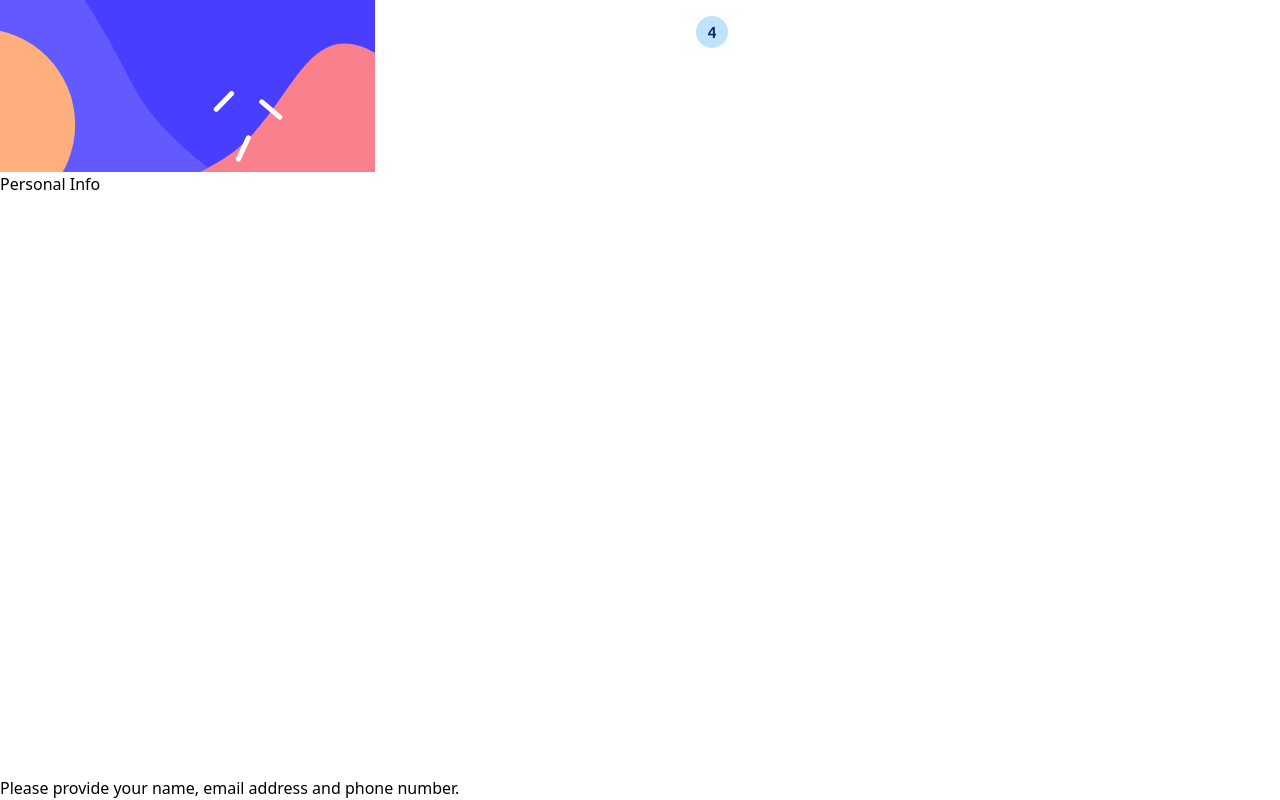
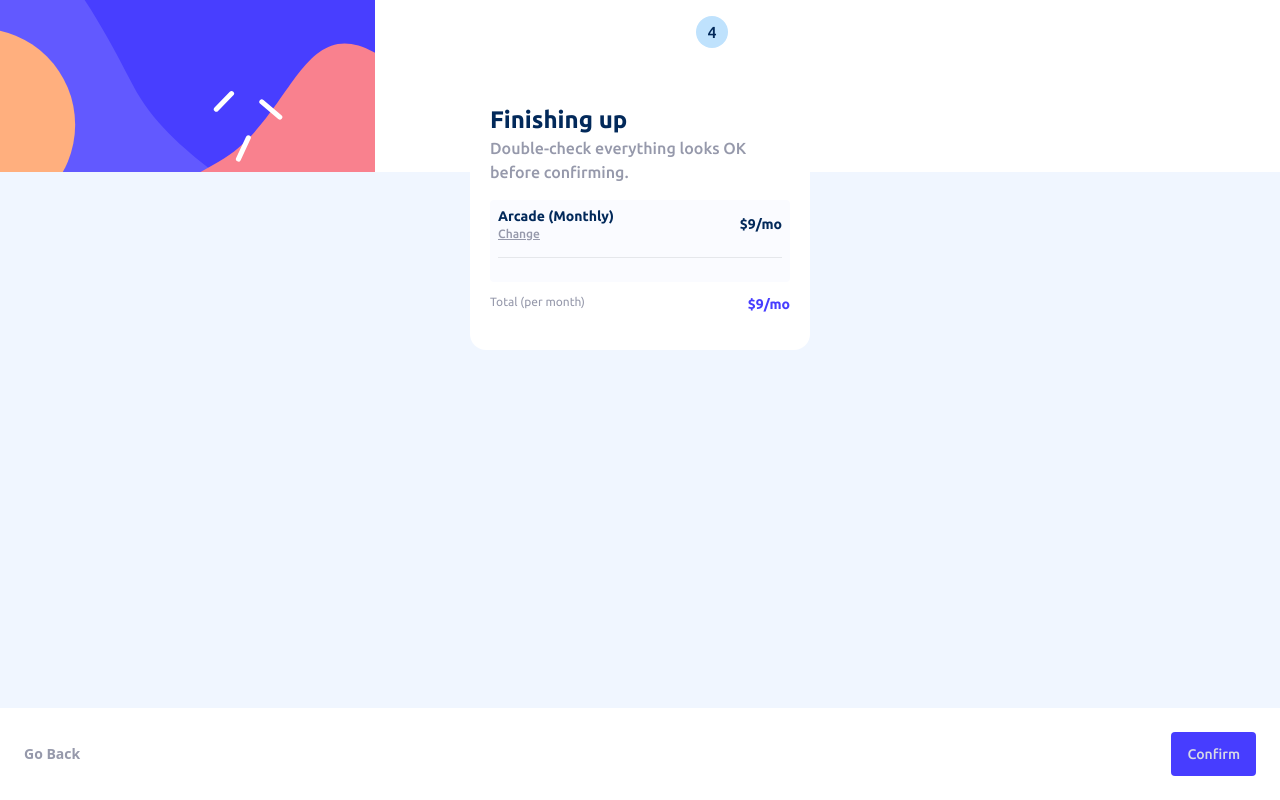
Before and after one commit to jowix311/multi-step-form, a React (Vite) app: page /summary in a window 1280 px wide. Built offline with nearby package versions, Linux system fonts and the light colour scheme.

Commit message:
step 4 - updated page and logic that handles the summary

```diff
--- a/src/components/form-add-ons/FormAddOns.tsx
+++ b/src/components/form-add-ons/FormAddOns.tsx
@@ -1,10 +1,10 @@
-// import InputRadioCustom from "../input-radio-custom/InputRadioCustom.tsx";
-// import iconAdvanced from "../../assets/icon-advanced.svg";
-// import { NavLink } from "react-router-dom";
-// import { RoutePath } from "../../main.tsx";
-// import { useForm } from "react-hook-form";
-
 import { NavLink, useNavigate } from "react-router-dom";
+import InputCheckboxCustom from "../input-checkbox-custom/InputCheckboxCustom.tsx";
+import { RoutePath } from "../../main.tsx";
+import { useAppDispatch, useAppSelector } from "../../store/hooks.ts";
+import { ChangeEvent, useEffect } from "react";
+import { setAddOns } from "../../store/add-ons/add-ons.reducer.ts";
+import { useForm } from "react-hook-form";
 
 interface IFormAddons {
   onlineService: string;
@@ -12,19 +12,32 @@ interface IFormAddons {
   customizableProfile: string;
 }
 
-import { useForm } from "react-hook-form";
-
 enum ADD_ONS {
   ONLINE_SERVICE = "onlineService",
   LARGER_STORAGE = "largerStorage",
   CUSTOMIZABLE_PROFILE = "customizableProfile",
 }
 
-import InputCheckboxCustom from "../input-checkbox-custom/InputCheckboxCustom.tsx";
-import { RoutePath } from "../../main.tsx";
-import { useAppDispatch, useAppSelector } from "../../store/hooks.ts";
-import { ChangeEvent } from "react";
-import { setAddOns } from "../../store/add-ons/add-ons.reducer.ts";
+const addOnRate = {
+  onlineService: {
+    monthly: 1,
+    yearly: 10,
+  },
+  largerStorage: {
+    monthly: 2,
+    yearly: 20,
+  },
+  customizableProfile: {
+    monthly: 2,
+    yearly: 20,
+  },
+};
+
+const addOnPriceKeyMap = {
+  [ADD_ONS.ONLINE_SERVICE]: "onlineServicePrice",
+  [ADD_ONS.LARGER_STORAGE]: "largerStoragePrice",
+  [ADD_ONS.CUSTOMIZABLE_PROFILE]: "customizableProfilePrice",
+};
 
 const FormAddOns = () => {
   const state = useAppSelector((state) => state.selectAddOns);
@@ -32,13 +45,56 @@ const FormAddOns = () => {
   const { handleSubmit, register } = useForm<IFormAddons>();
   const dispatch = useAppDispatch();
   const navigate = useNavigate();
+
+  //on render check and update add on pricing if monthly or yearly
+  useEffect(() => {
+    dispatch(
+      setAddOns({
+        ...state,
+        onlineServicePrice: handleAddOnPriceChange(
+          ADD_ONS.ONLINE_SERVICE,
+          state.onlineService,
+        ),
+        largerStoragePrice: handleAddOnPriceChange(
+          ADD_ONS.LARGER_STORAGE,
+          state.largerStorage,
+        ),
+        customizableProfilePrice: handleAddOnPriceChange(
+          ADD_ONS.CUSTOMIZABLE_PROFILE,
+          state.customizableProfile,
+        ),
+      }),
+    );
+  });
+
   const onSubmit = () => {
     navigate(RoutePath.STEP_4);
   };
 
+  const handleAddOnPriceChange = (addOnName: ADD_ONS, isChecked: boolean) => {
+    if (!isChecked) {
+      return 0;
+    }
+
+    if (planState.isMonthly) {
+      return addOnRate[addOnName].monthly;
+    }
+
+    return addOnRate[addOnName].yearly;
+  };
+
   const handleChange = (event: ChangeEvent<HTMLInputElement>) => {
     const { name } = event.target;
-    dispatch(setAddOns({ ...state, [name]: event.target.checked }));
+    dispatch(
+      setAddOns({
+        ...state,
+        [name]: event.target.checked, //needed to check the checkbox, or we can use if price has value
+        [addOnPriceKeyMap[name as ADD_ONS]]: handleAddOnPriceChange(
+          name as ADD_ONS,
+          event.target.checked,
+        ),
+      }),
+    );
   };
 
   return (
--- a/src/components/form-select-plan/FormSelectPlan.tsx
+++ b/src/components/form-select-plan/FormSelectPlan.tsx
@@ -3,8 +3,11 @@ import { SubmitHandler, useForm } from "react-hook-form";
 import { useAppDispatch, useAppSelector } from "../../store/hooks.ts";
 import { NavLink, useNavigate } from "react-router-dom";
 import { RoutePath } from "../../main.tsx";
-import { ChangeEvent, useState } from "react";
-import { setPlan } from "../../store/select-plan/select-plan.reducer.ts";
+import { ChangeEvent } from "react";
+import {
+  SelectPlan,
+  setPlan,
+} from "../../store/select-plan/select-plan.reducer.ts";
 import iconArcade from "../../assets/icon-arcade.svg";
 import iconAdvanced from "../../assets/icon-advanced.svg";
 import iconPro from "../../assets/icon-pro.svg";
@@ -13,6 +16,7 @@ import FormToggle from "../form-toggle/FormToggle.tsx";
 interface IFormPlan {
   plan: string;
   isMonthly: boolean;
+  price: number;
 }
 enum PLAN {
   ARCADE = "arcade",
@@ -73,28 +77,62 @@ const FormSelectPlan = () => {
     formState: { errors },
   } = useForm<IFormPlan>();
 
-  const [formData, setFormData] = useState<IFormPlan>({ ...state });
-
   const { arcade, advanced, pro } = planRateInfo;
 
   const dispatch = useAppDispatch();
 
   const navigate = useNavigate();
-  const onSubmit: SubmitHandler<IFormPlan> = (data) => {
-    //save to redux and redirect
-    dispatch(setPlan({ ...data }));
+  const onSubmit: SubmitHandler<IFormPlan> = () => {
+    //no need for checking here
 
     navigate(RoutePath.STEP_3);
   };
 
+  const handlePriceChange = (
+    selectedPlanType: string,
+    currentState: SelectPlan,
+  ) => {
+    let price = 0;
+
+    if (PLAN.ARCADE === selectedPlanType) {
+      price = currentState.isMonthly ? arcade.monthly.rate : arcade.yearly.rate;
+    }
+    if (PLAN.ADVANCED === selectedPlanType) {
+      price = currentState.isMonthly
+        ? advanced.monthly.rate
+        : advanced.yearly.rate;
+    }
+    if (PLAN.PRO === selectedPlanType) {
+      price = currentState.isMonthly ? pro.monthly.rate : pro.yearly.rate;
+    }
+
+    return price;
+  };
+
   const handleBillingTermChange = (isChecked: boolean) => {
     //save to redux
-    dispatch(setPlan({ ...state, isMonthly: isChecked }));
+    dispatch(
+      setPlan({
+        ...state,
+        isMonthly: isChecked,
+        price: handlePriceChange(state.plan, {
+          ...state,
+          isMonthly: isChecked,
+        }),
+      }),
+    );
   };
 
   const handleChange = (event: ChangeEvent<HTMLInputElement>) => {
     const { name, value } = event.target;
-    setFormData({ ...formData, [name]: value });
+
+    dispatch(
+      setPlan({
+        ...state,
+        [name]: value,
+        price: handlePriceChange(value, state),
+      }),
+    );
   };
 
   const createRateLabel = (isMonthly: boolean, info: rateInfo) => {
@@ -134,7 +172,7 @@ const FormSelectPlan = () => {
             }}
             iconSource={iconArcade}
             iconAlt="aracde icon"
-            isSelected={PLAN.ARCADE === formData.plan}
+            isSelected={PLAN.ARCADE === state.plan}
           />
           <InputRadioCustom
             spacing="mb-3"
@@ -155,7 +193,7 @@ const FormSelectPlan = () => {
             }}
             iconSource={iconAdvanced}
             iconAlt="advanced icon"
-            isSelected={PLAN.ADVANCED === formData.plan}
+            isSelected={PLAN.ADVANCED === state.plan}
           />
           <InputRadioCustom
             spacing="mb-3"
@@ -176,7 +214,7 @@ const FormSelectPlan = () => {
             }}
             iconSource={iconPro}
             iconAlt="pro icon"
-            isSelected={PLAN.PRO === formData.plan}
+            isSelected={PLAN.PRO === state.plan}
           />
           <FormToggle
             leftLabel="Monthly"
--- a/src/components/form-summary/form-summary.tsx
+++ b/src/components/form-summary/form-summary.tsx
@@ -1,9 +1,134 @@
+import { NavLink } from "react-router-dom";
+import { RoutePath } from "../../main.tsx";
+import { useAppSelector } from "../../store/hooks.ts";
+import { SelectPlan } from "../../store/select-plan/select-plan.reducer.ts";
+import React from "react";
+
 const FormSummary = () => {
+  const { isMonthly, price } = useAppSelector((state) => state.selectPlan);
+  const {
+    onlineService,
+    largerStorage,
+    customizableProfile,
+    onlineServicePrice,
+    largerStoragePrice,
+    customizableProfilePrice,
+  } = useAppSelector((state) => state.selectAddOns);
+
+  const SummaryRowContainer = ({ children }: { children: React.ReactNode }) => {
+    return <div className="pb-2">{children}</div>;
+  };
+
+  const SummaryRow = ({
+    label,
+    price,
+    isMonthly,
+  }: {
+    label: string;
+    price: number;
+    isMonthly: boolean;
+  }) => {
+    return (
+      <div className="grid grid-cols-[1fr_auto]">
+        <p className="font-ubuntu text-xs text-coolGray">{label}</p>
+        <p className="font-ubuntu text-xs text-marineBlue">
+          ${price}/{isMonthly ? "mo" : "yr"}
+        </p>
+      </div>
+    );
+  };
+
+  const TotalRow = ({ price, isMonthly }: Partial<SelectPlan>) => {
+    return (
+      <div className="grid grid-cols-[1fr_auto] pb-1">
+        <p className="font-ubuntu text-xs text-coolGray">
+          Total (per {isMonthly ? "month" : "year"})
+        </p>
+        <p className="font-ubuntu  text-sm font-bold text-purplishBlue">
+          ${price}/{isMonthly ? "mo" : "yr"}
+        </p>
+      </div>
+    );
+  };
+
   return (
-    <>
-      <h1 className="">Personal Info</h1>
-      <p>Please provide your name, email address and phone number.</p>
-    </>
+    <div className="bg-magnolia">
+      <div>
+        <div className="absolute left-0 right-0 top-20 z-10 m-auto w-[340px] rounded-2xl bg-white p-5 pt-6">
+          <h1 className="mb-2pla font-ubuntu text-2xl font-bold text-marineBlue">
+            Finishing up
+          </h1>
+          <p className="mb-4 font-ubuntu font-medium text-coolGray">
+            Double-check everything looks OK before confirming.
+          </p>
+
+          <div className="rounded bg-alabaster p-2">
+            <div className="grid grid-cols-[1fr_auto]">
+              <div>
+                <p className="font-ubuntu text-sm font-bold leading-tight text-marineBlue">
+                  Arcade {isMonthly ? "(Monthly)" : "(Yearly)"}
+                </p>
+                <NavLink
+                  to={RoutePath.STEP_2}
+                  className="flex font-ubuntu text-xs font-medium leading-tight text-coolGray underline"
+                >
+                  Change
+                </NavLink>
+              </div>
+              <p className="self-center font-ubuntu text-sm font-bold text-marineBlue ">
+                ${price}/{isMonthly ? "mo" : "yr"}
+              </p>
+            </div>
+
+            <hr className="mb-4 mt-4" />
+
+            {onlineService && (
+              <SummaryRowContainer>
+                <SummaryRow
+                  label="Online service"
+                  price={onlineServicePrice}
+                  isMonthly={isMonthly}
+                />
+              </SummaryRowContainer>
+            )}
+            {largerStorage && (
+              <SummaryRowContainer>
+                <SummaryRow
+                  label="Larger storage"
+                  price={largerStoragePrice}
+                  isMonthly={isMonthly}
+                />
+              </SummaryRowContainer>
+            )}
+            {customizableProfile && (
+              <SummaryRow
+                label="Customizable Profile"
+                price={customizableProfilePrice}
+                isMonthly={isMonthly}
+              />
+            )}
+          </div>
+          <div className="pb-3 pt-3">
+            <TotalRow price={price} isMonthly={isMonthly} />
+          </div>
+        </div>
+
+        <div className="absolute bottom-0 left-0 right-0 flex justify-between bg-white p-6">
+          <NavLink
+            to={RoutePath.STEP_3}
+            className="flex items-center text-sm font-bold text-coolGray"
+          >
+            Go Back
+          </NavLink>
+          <button
+            type="submit"
+            className="rounded bg-purplishBlue p-3 pl-4 pr-4 font-ubuntu text-sm font-medium text-lightGray hover:text-white"
+          >
+            Confirm
+          </button>
+        </div>
+      </div>
+    </div>
   );
 };
 
--- a/src/store/select-plan/select-plan.reducer.ts
+++ b/src/store/select-plan/select-plan.reducer.ts
@@ -1,14 +1,16 @@
 import { createSlice, PayloadAction } from "@reduxjs/toolkit";
 import { RootState } from "../store.ts";
 
-interface SelectPlan {
+export interface SelectPlan {
   plan: string;
   isMonthly: boolean;
+  price: number;
 }
 
 const initialState: SelectPlan = {
   plan: "arcade", //@todo place on an enum
   isMonthly: true,
+  price: 9,
 };
 
 export const selectPlanSlice = createSlice({
@@ -16,9 +18,10 @@ export const selectPlanSlice = createSlice({
   initialState,
   reducers: {
     setPlan: (state, action: PayloadAction<SelectPlan>) => {
-      const { plan, isMonthly } = action.payload;
+      const { plan, isMonthly, price } = action.payload;
       state.plan = plan;
       state.isMonthly = isMonthly;
+      state.price = price;
     },
   },
 });
```
Also changed, not shown: src/store/add-ons/add-ons.reducer.ts (+17 -3 lines).
